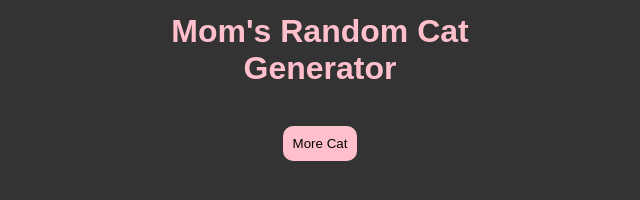
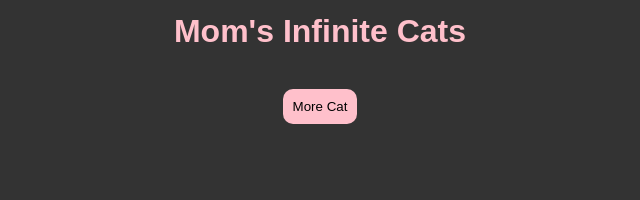
Before and after one commit to christian-m-castillo/camille-random-cat, a plain HTML site: page index.html in a window 1280 px wide. Shown: the whole page, without its empty margins (320-960 px from the left). Drawn offline with Linux system fonts and the light colour scheme; no server answers.

Commit message:
Changed title and heading

```diff
--- a/index.html
+++ b/index.html
@@ -4,12 +4,12 @@
   <meta charset="UTF-8">
   <meta http-equiv="X-UA-Compatible" content="IE=edge">
   <meta name="viewport" content="width=device-width, initial-scale=1.0">
-  <title>Mom's Random Cats</title>
+  <title>Mom's Infinite Cats</title>
   <link href="./css/styles.css" rel="stylesheet">
 </head>
 <body>
   <div class="container">
-    <h1>Mom's Random Cat Generator</h1>
+    <h1>Mom's Infinite Cats</h1>
     <div id="catPhoto"></div>
     <button id="newCatBtn">More Cat</button>
   </div>
```
